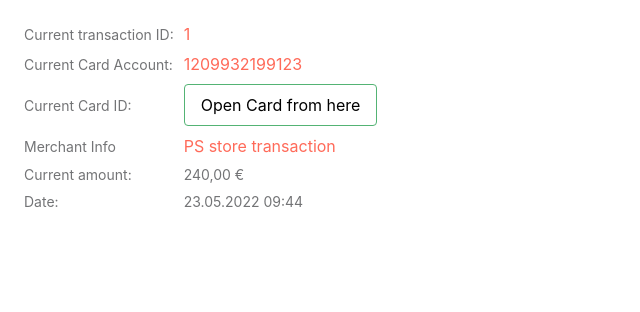
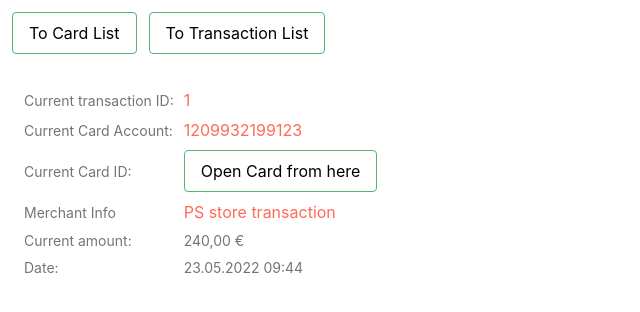
Before and after one commit to dyzz24/react-router-6-training-wallet-app, a React (Create React App) app: page /home/transactions/1 in a window 1280 px wide. Shown: the top 312 px of the page, without its empty margins (0-640 px from the left). Built offline with nearby package versions, Linux system fonts and the light colour scheme.

Commit message:
+ new rule, pagination

```diff
--- /dev/null
+++ b/src/UI/BreadCrumbs/BreadCrumbs.module.scss
@@ -0,0 +1,6 @@
+.wrapper {
+  display: grid;
+  grid-template-columns: max-content max-content;
+  grid-gap: 0 12px;
+  margin: 12px ;
+}
--- /dev/null
+++ b/src/UI/BreadCrumbs/BreadCrumbs.tsx
@@ -0,0 +1,21 @@
+import React from 'react';
+import style from './BreadCrumbs.module.scss';
+import LinkButton from '../LinkButton';
+import { useNavigate } from 'react-router-dom';
+
+export const BreadCrumbs = () => {
+  const navigate = useNavigate();
+
+  return (
+    <div className={style.wrapper}>
+      <LinkButton
+        callback={() => navigate('/home/cards')}
+        text={`To Card List`}
+      />
+      <LinkButton
+        callback={() => navigate('/home/transactions')}
+        text={`To Transaction List`}
+      />
+    </div>
+  );
+};
--- /dev/null
+++ b/src/UI/BreadCrumbs/index.ts
@@ -0,0 +1 @@
+export { BreadCrumbs as default } from './BreadCrumbs';
--- a/src/components/Pagination/Pagination.tsx
+++ b/src/components/Pagination/Pagination.tsx
@@ -4,7 +4,7 @@ import style from './Pagination.module.scss';
 import clsx from 'clsx';
 
 type Props = {
-  setPageCallback?: () => void;
+  setPageCallback: (arg: number) => void;
   totalItemsCount: number;
   limit: number;
 };
@@ -14,10 +14,11 @@ export const Pagination: React.FC<Props> = ({
   limit,
 }) => {
   const [page, setPage] = useState(0);
-  const buttons = Math.round(totalItemsCount % limit);
+  const buttons = Math.ceil(totalItemsCount / limit);
   const filledArr = new Array(buttons).fill(null);
 
   const paginationHandler = (pageCount: number) => {
+    setPageCallback(pageCount);
     setPage(pageCount);
   };
 
--- a/src/components/Transaction/Transaction.tsx
+++ b/src/components/Transaction/Transaction.tsx
@@ -7,6 +7,7 @@ import style from './Transaction.module.scss';
 import LinkButton from '../../UI/LinkButton';
 import { getFullDate } from '../../helpers/date-helpers';
 import { amountParser } from '../../helpers/amount-helper';
+import { BreadCrumbs } from '../../UI/BreadCrumbs/BreadCrumbs';
 
 export const Transaction = () => {
   const params = useParams();
@@ -32,6 +33,8 @@ export const Transaction = () => {
   if (!transactionState) return null;
 
   return (
+    <>
+      <BreadCrumbs />
       <div className={style.wrapper}>
         <span className={style.description}>Current transaction ID: </span>
         <span className={style.value}>{transactionState.transactionID}</span>
@@ -53,5 +56,6 @@ export const Transaction = () => {
           {getFullDate(transactionState.transactionDate)}
         </span>
       </div>
+    </>
   );
 };
--- a/src/components/TransactionsList/TransactionsList.tsx
+++ b/src/components/TransactionsList/TransactionsList.tsx
@@ -18,6 +18,7 @@ import { amountParser } from '../../helpers/amount-helper';
 import Pagination from '../Pagination';
 
 const SEARCH_KEY = 'search';
+const LIMIT = 10;
 
 export const TransactionsList = () => {
   const { pathname } = useLocation();
@@ -32,20 +33,23 @@ export const TransactionsList = () => {
   const filterTransactions = async (filter: string) => {
     setLoading(true);
     await emulateDelay(1000);
+    const toLowerCaseFilter = filter.toLowerCase();
     const filteredArr = transactions.filter(
       (transaction) =>
-        String(transaction.cardID).includes(filter) ||
-        String(transaction.cardAccount).includes(filter) ||
-        String(transaction.amount).includes(filter) ||
-        transaction.currency.includes(filter) ||
-        getFullDate(transaction.transactionDate).includes(filter) ||
-        transaction.merchantInfo.includes(filter),
+        String(transaction.cardID).toLowerCase().includes(toLowerCaseFilter) ||
+        String(transaction.cardAccount)
+          .toLowerCase()
+          .includes(toLowerCaseFilter) ||
+        String(transaction.amount).toLowerCase().includes(toLowerCaseFilter) ||
+        transaction.currency.toLowerCase().includes(toLowerCaseFilter) ||
+        getFullDate(transaction.transactionDate).includes(toLowerCaseFilter) ||
+        transaction.merchantInfo.toLowerCase().includes(toLowerCaseFilter),
     );
     setTransactionsState(filteredArr.filter((_, idx) => idx < 10));
-
     setLoading(false);
   };
 
+  // eslint-disable-next-line react-hooks/exhaustive-deps
   const debouncedChangeHandler = useCallback(
     debounce((value) => filterTransactions(value), 200),
     [],
@@ -71,19 +75,29 @@ export const TransactionsList = () => {
     } else {
       setSearchParams({});
     }
-  }, [inputValue]);
+  }, [inputValue, setSearchParams]);
 
   useEffect(() => {
-    // console.log(searchParams.get(SEARCH_KEY));
     if (searchParams.get(SEARCH_KEY)) {
       debouncedChangeHandler(searchParams.get(SEARCH_KEY));
       setInputValue(searchParams.get(SEARCH_KEY) as string);
     } else {
       setTransactionsState(transactions.filter((_, idx) => idx < 10));
     }
-  }, [searchParams]);
+  }, [debouncedChangeHandler, searchParams, setInputValue]);
 
-  useEffect(() => {}, []);
+  const onPaginationCallback = useCallback(
+    (page: number) => {
+      setSearchParams({});
+      setInputValue('');
+      setTransactionsState(
+        transactions.filter(
+          (_, idx) => idx >= page * LIMIT && idx < page * LIMIT + LIMIT,
+        ),
+      );
+    },
+    [setInputValue, setSearchParams],
+  );
 
   return (
     <div className={style.tableWrapper}>
@@ -101,7 +115,11 @@ export const TransactionsList = () => {
         text={'TO TO CARD LIST'}
         additionClassName={style.goCardLink}
       />
-      <Pagination totalItemsCount={transactions.length} limit={10} />
+      <Pagination
+        totalItemsCount={transactions.length}
+        limit={LIMIT}
+        setPageCallback={onPaginationCallback}
+      />
 
       <div className={clsx(style.tableRow, style.title)}>
         <span>Transaction ID</span>
--- a/src/data/transactions.ts
+++ b/src/data/transactions.ts
@@ -110,4 +110,85 @@ export const transactions: TransactionType[] = [
     transactionDate: '2022-05-21T06:44:05.316915+00:00',
     merchantInfo: 'HoFGlobal in EUROPE',
   },
+  {
+    transactionID: 13,
+    cardAccount: 1209932199123,
+    cardID: 1,
+    amount: 100,
+    currency: CurrencyEnum.EUR,
+    transactionDate: '2022-05-19T09:44:05.316915+00:00',
+    merchantInfo: 'AppleStore',
+  },
+  {
+    transactionID: 14,
+    cardAccount: 1209932199123,
+    cardID: 1,
+    amount: 240,
+    currency: CurrencyEnum.EUR,
+    transactionDate: '2022-05-23T09:44:05.316915+00:00',
+    merchantInfo: 'PS store Old game Divinity Origin Sin 2',
+  },
+  {
+    transactionID: 15,
+    cardAccount: 1209932199125,
+    cardID: 3,
+    amount: 130000.21,
+    currency: CurrencyEnum.AZN,
+    transactionDate: '2022-01-23T09:44:05.316915+00:00',
+    merchantInfo: 'Big Market',
+  },
+  {
+    transactionID: 16,
+    cardAccount: 1209932199125,
+    cardID: 3,
+    amount: 138.044,
+    currency: CurrencyEnum.EUR,
+    transactionDate: '2022-03-23T09:44:05.316915+00:00',
+    merchantInfo: 'MarketPlace',
+  },
+  {
+    transactionID: 17,
+    cardAccount: 1209932199124,
+    cardID: 2,
+    amount: 3400.12,
+    currency: CurrencyEnum.EUR,
+    transactionDate: '2021-05-21T09:44:05.316915+00:00',
+    merchantInfo: 'Global Travel for TT',
+  },
+  {
+    transactionID: 18,
+    cardAccount: 1209932199125,
+    cardID: 1,
+    amount: 1200,
+    currency: CurrencyEnum.USD,
+    transactionDate: '2022-02-22T09:44:05.316915+00:00',
+    merchantInfo: 'PS store',
+  },
+  {
+    transactionID: 19,
+    cardAccount: 1209932199124,
+    cardID: 2,
+    amount: 2400,
+    currency: CurrencyEnum.AZN,
+    transactionDate: '2022-05-23T12:44:02.316915+00:00',
+    merchantInfo: 'Hoff',
+  },
+  {
+    transactionID: 20,
+    cardAccount: 1209932199123,
+    cardID: 1,
+    amount: 1567,
+    currency: CurrencyEnum.EUR,
+    transactionDate: '2022-05-21T06:44:05.316915+00:00',
+    merchantInfo: 'HoFGlobal in EUROPE',
+  },
+  {
+    transactionID: 21,
+    cardAccount: 1209932199123,
+    cardID: 1,
+    amount: 1567,
+    currency: CurrencyEnum.EUR,
+    transactionDate: '2022-05-21T06:44:05.316915+00:00',
+    merchantInfo: 'HoFGlobal in EUROPE',
+  },
 ];
```
Also changed, not shown: src/pages/LoginPage/LoginPage.module.scss (+6 -4 lines), .eslintrc.js. Lines whose indentation alone changed are shown as unchanged.
